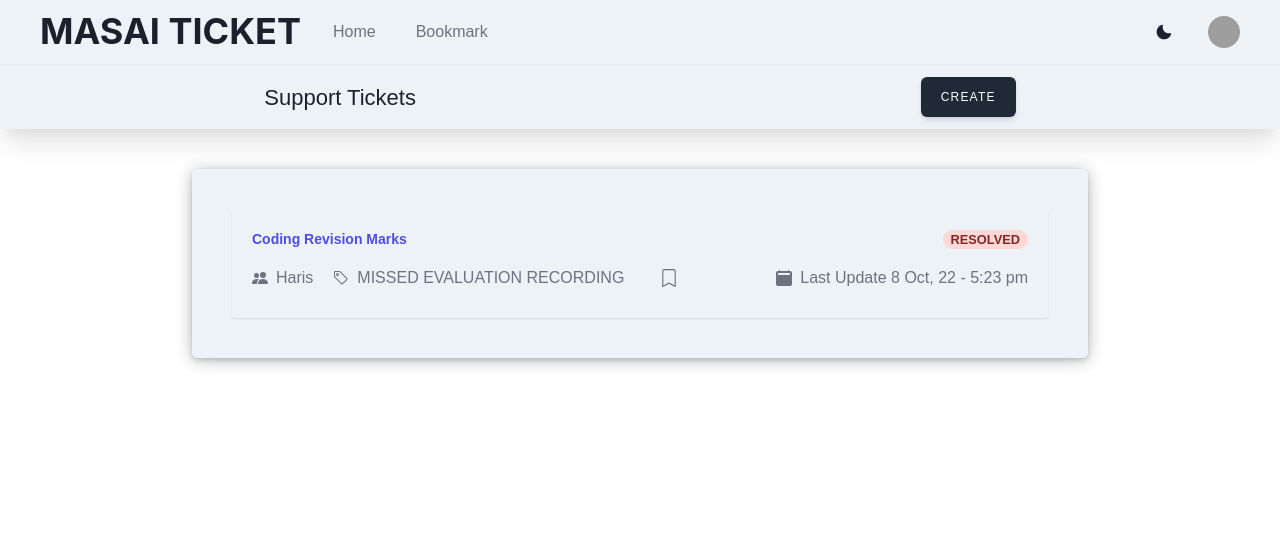
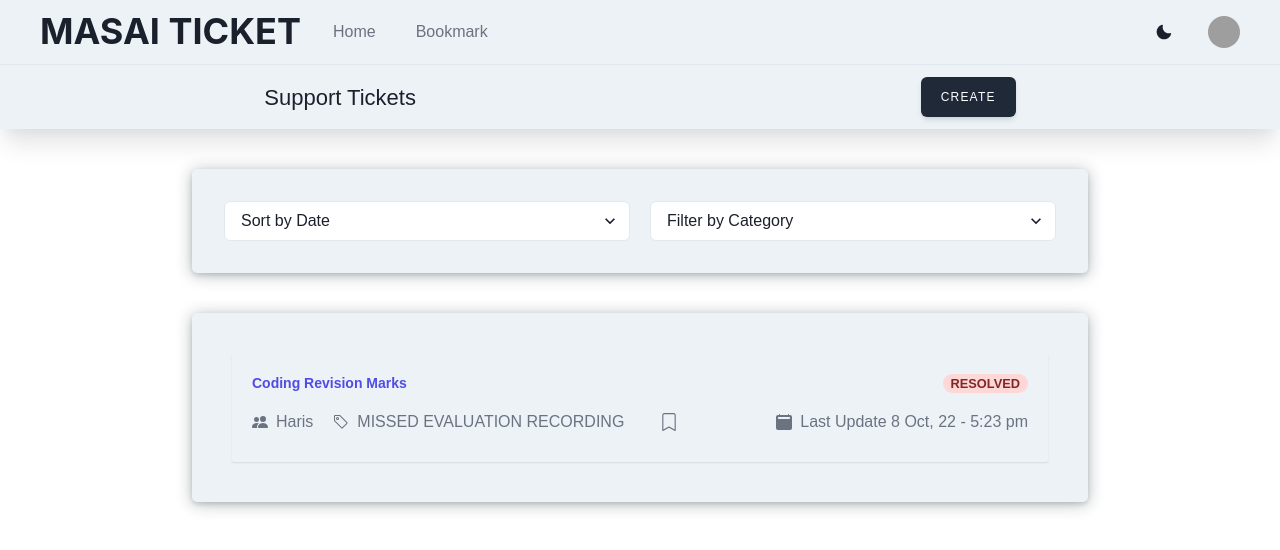
Before and after one commit to mdharis107/masai-ticket-app, a React (Create React App) app: page / in a window 1280 px wide. Shown: the top 550 px of the page. Built offline with nearby package versions, Linux system fonts and the light colour scheme; grey boxes are pictures that could not be loaded.

Commit message:
added sorting and filter UI

```diff
--- a/src/Pages/HomePage.jsx
+++ b/src/Pages/HomePage.jsx
@@ -128,6 +128,30 @@ const HomePage = () => {
         bg={useColorModeValue("gray.100", "gray.900")}
         w={"70%"}
         m={"auto"}
+        p={8}
+        borderRadius={5}
+        // border={"1px solid red"}
+        mt={10}
+      >
+        <Flex gap={5}>
+          <Select bg={"#FFF"} placeholder="Sort by Date">
+            <option value="option1">Option 1</option>
+            <option value="option2">Option 2</option>
+            <option value="option3">Option 3</option>
+          </Select>
+          <Select bg={"#FFF"} placeholder="Filter by Category" >
+            <option value="option1">Option 1</option>
+            <option value="option2">Option 2</option>
+            <option value="option3">Option 3</option>
+          </Select>
+        </Flex>
+      </Stack>
+
+      <Stack
+        boxShadow="rgba(14, 30, 37, 0.12) 0px 2px 4px 0px, rgba(14, 30, 37, 0.32) 0px 2px 16px 0px"
+        bg={useColorModeValue("gray.100", "gray.900")}
+        w={"70%"}
+        m={"auto"}
         p={10}
         borderRadius={5}
         // border={"1px solid red"}
```
